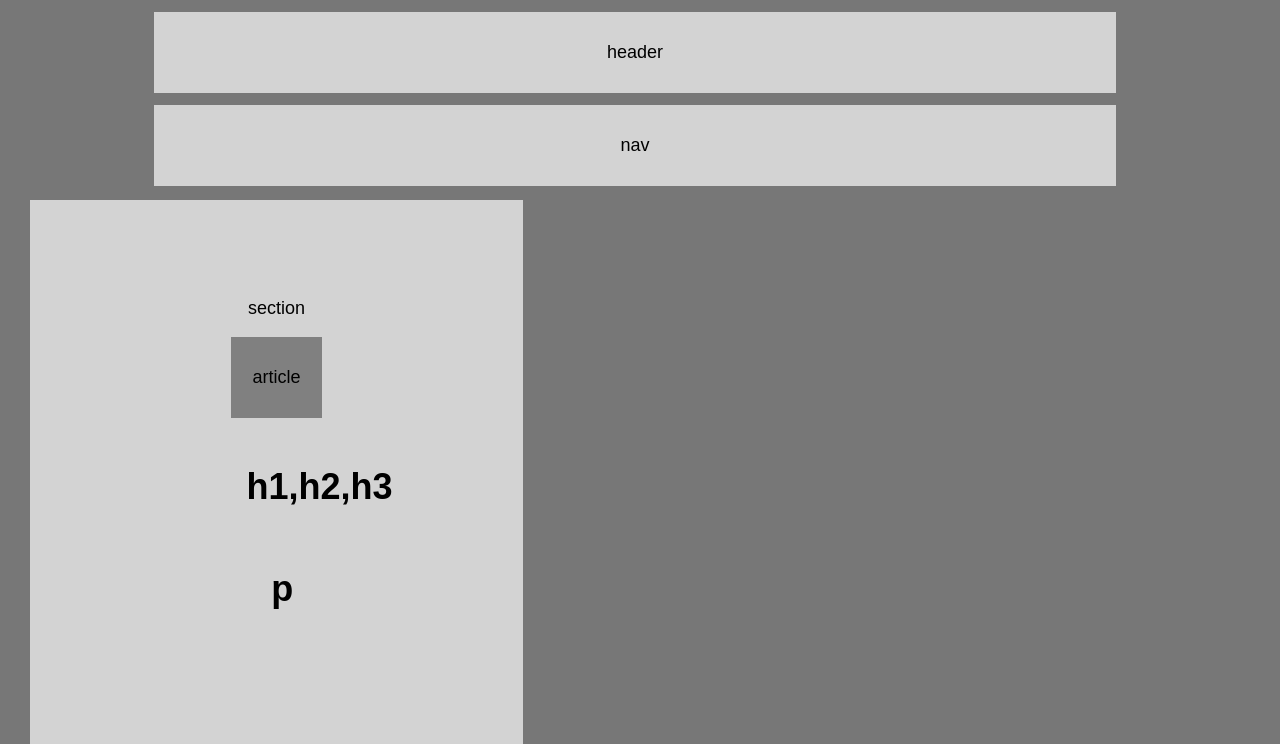
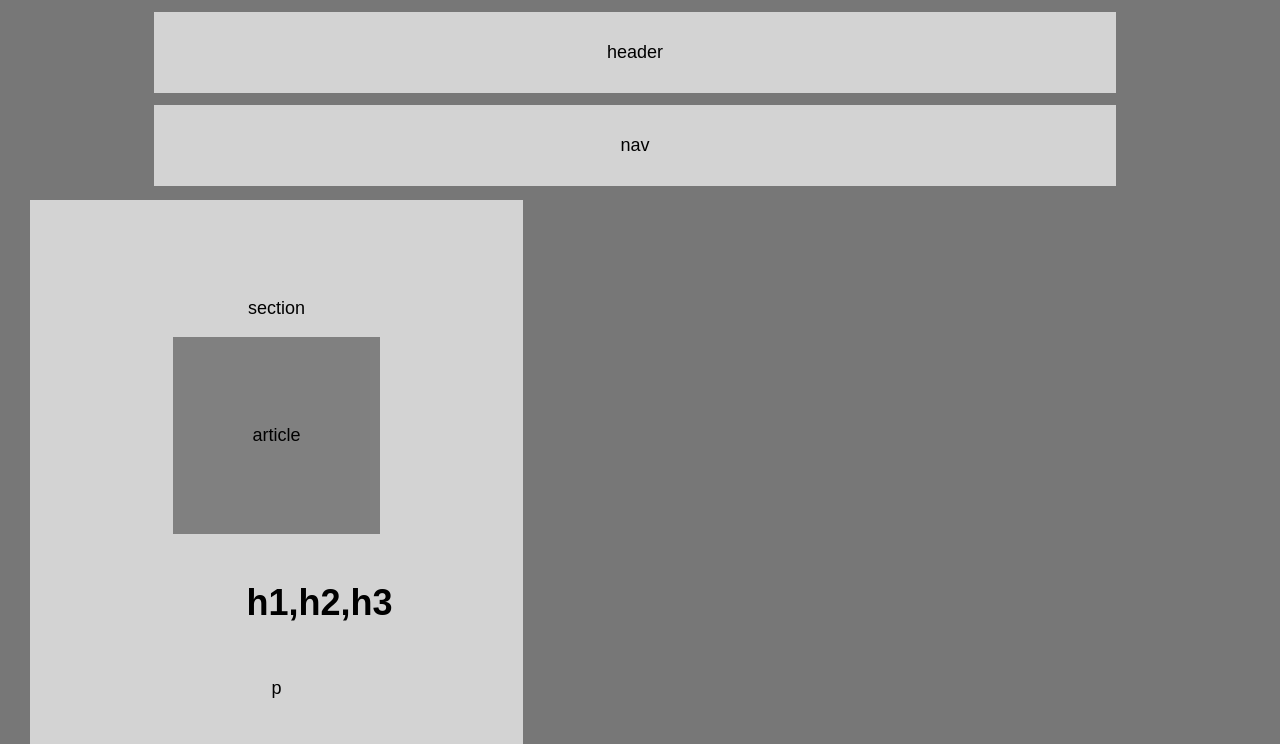
Before and after one commit to chaulajinger/HW-Wireframe, a plain HTML site: page index.html in a window 1280 px wide. Shown: the top 744 px of the page. Drawn offline with Linux system fonts and the light colour scheme.

Commit message:
<FirstAssignment>

```diff
--- a/index.html
+++ b/index.html
@@ -29,7 +29,7 @@
                 <div class="div32">
                         <h1>h1,h2,h3</h1><center>
                                 <div class="div33">
-                                        <h1>p</h1><center>
+                                        <p>p</p><center>
                                             </div>
         <div class="div4" >
         <p>aside</p> <center>
@@ -46,10 +46,9 @@
         <br>
         <br>
 
-        <center>
+    </div>
     <div class="div5">
     <p>footer</p>
-                </div>
     </div>
    </center>
    </body>
--- a/style.css
+++ b/style.css
@@ -30,10 +30,11 @@ font-size: 18px;}
         .div31 {
             background-color:grey;
             width: 20%;
-            padding: 12px;
-            margin: 12px;
-        }
+            padding: 70px;
+            margin: 12px;}
+
         .div32 {
+            float:center;
             background-color: lightgray;
             width: 18%;
             padding: 12px;
@@ -51,10 +52,10 @@ font-size: 18px;}
     float: right;
     margin: 12px;
     }
+    <br>
     .div5 {
         background-color: lightgrey;
         width: 76%;
         padding: 12px;
-            margin: 12px;
-        }
+        margin: 12px;}
 </style>
```
Lines whose indentation alone changed are shown as unchanged.
